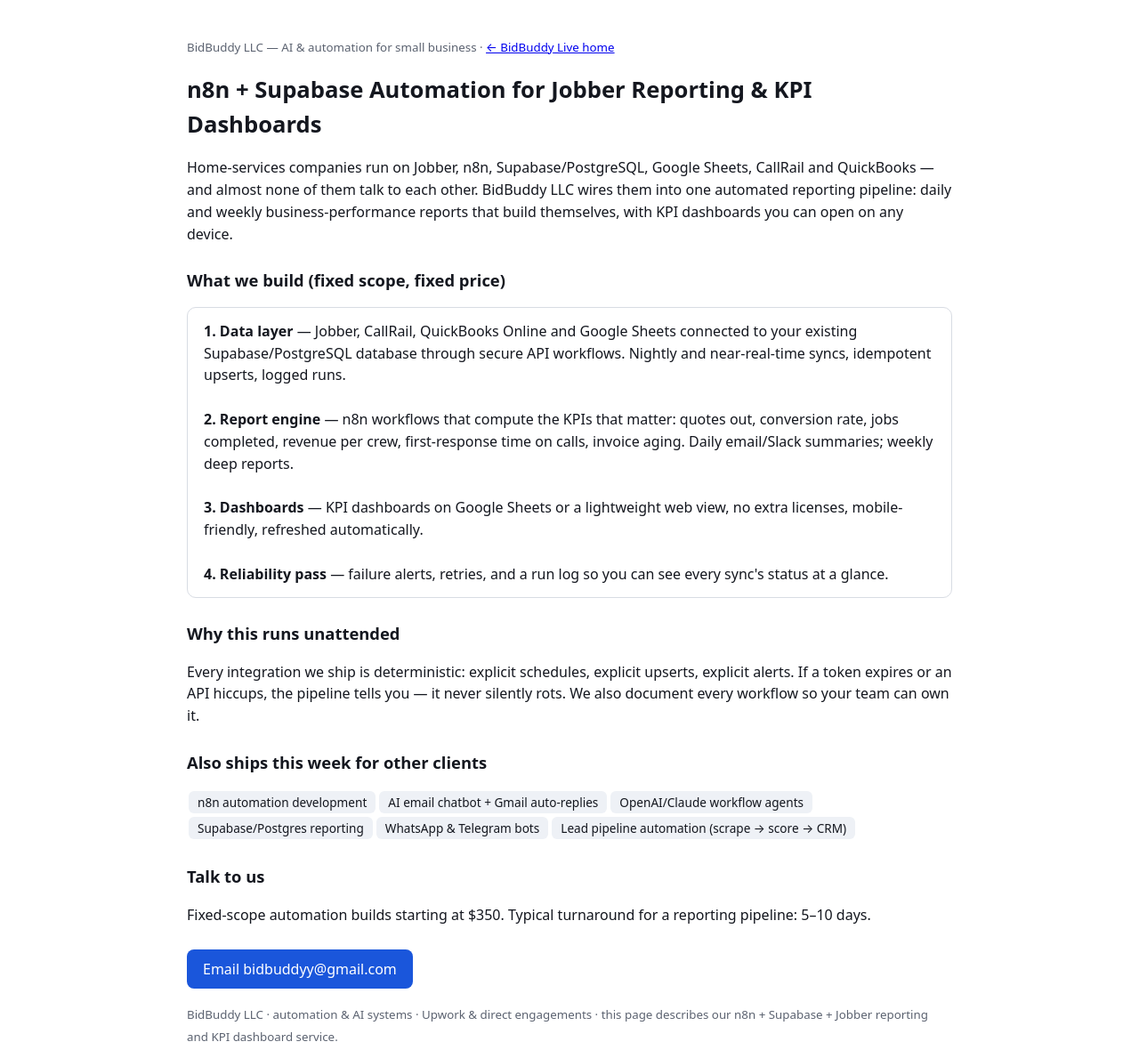
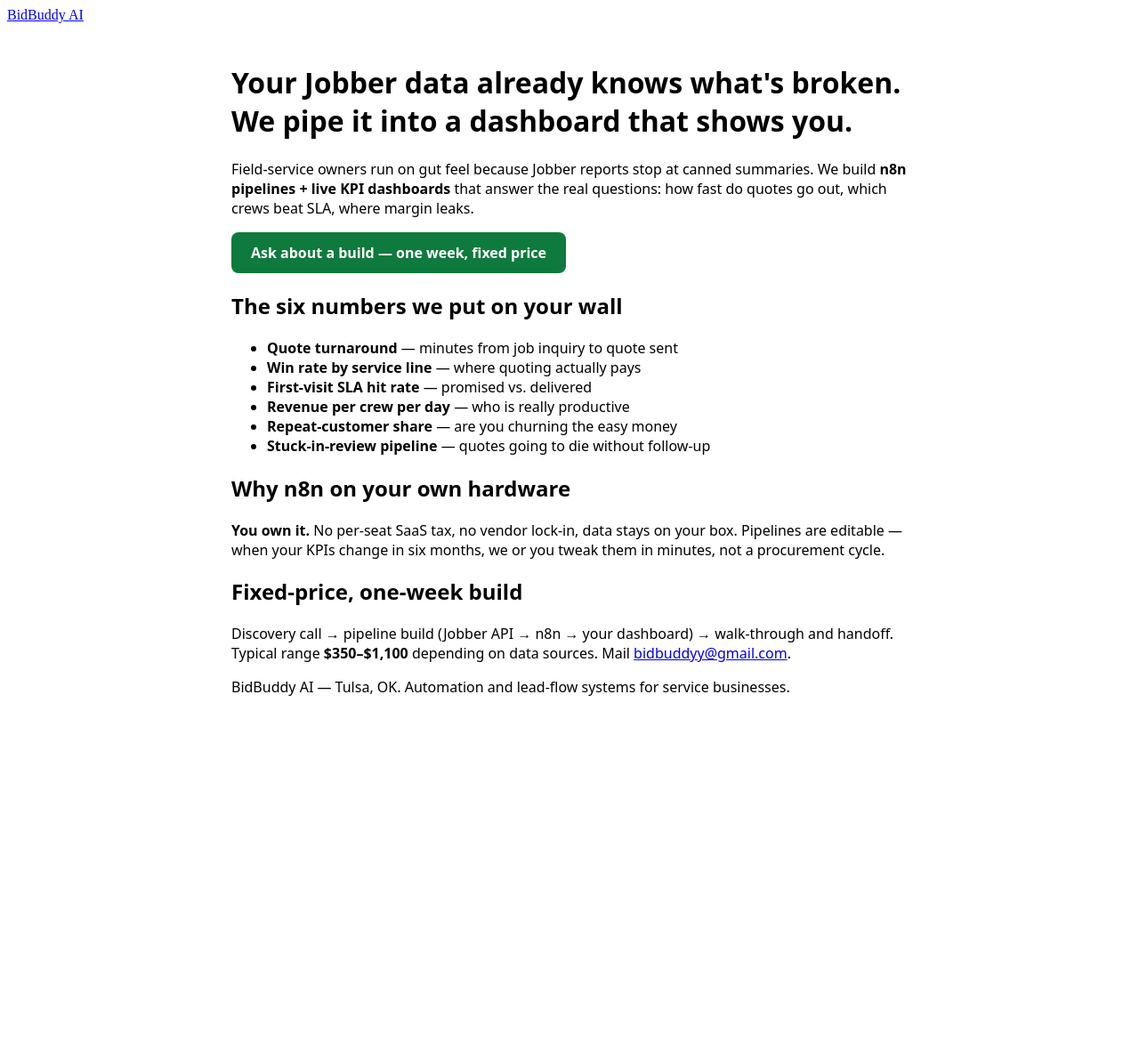
Before and after one commit to mrinnovative333-ops/bidbuddy-live, a plain HTML site: page n8n-jobber-kpi-dashboards-automation.html in a window 1280 px wide. Shown: the whole page at 89% size. After the commit the page ends 855 px from the top, so only its background shows below. Drawn offline with Linux system fonts and the light colour scheme.

Commit message:
Promo: new landing page n8n-jobber-kpi-dashboards-automation.html (Jobber KPI dashboards + automation)

```diff
--- a/n8n-jobber-kpi-dashboards-automation.html
+++ b/n8n-jobber-kpi-dashboards-automation.html
@@ -1,44 +1,38 @@
 <!doctype html>
-<html lang="en">
+<html lang='en'>
 <head>
-<meta charset="utf-8">
-<meta name="viewport" content="width=device-width, initial-scale=1">
-<title>n8n + Supabase Automation for Jobber Reporting &amp; KPI Dashboards | BidBuddy LLC</title>
-<meta name="description" content="BidBuddy LLC builds n8n workflow automation, Supabase/PostgreSQL reporting pipelines, Jobber KPI dashboards, CallRail and QuickBooks Online sync for home-services businesses. Fixed-scope, fast delivery.">
-<link rel="canonical" href="https://mrinnovative333-ops.github.io/bidbuddy-live/n8n-jobber-kpi-dashboards-automation.html">
-<style>
-body{font-family:system-ui,-apple-system,Segoe UI,Roboto,sans-serif;max-width:860px;margin:0 auto;padding:24px;line-height:1.55;color:#14171f}
-h1{font-size:1.6em;margin:.4em 0} h2{font-size:1.15em;margin-top:1.4em}
-.card{border:1px solid #d8dce3;border-radius:10px;padding:14px 18px;margin:14px 0}
-.tag{display:inline-block;background:#eef1f6;border-radius:6px;padding:2px 10px;margin:2px;font-size:.85em}
-.cta{background:#1a56db;color:#fff;border-radius:8px;padding:10px 18px;text-decoration:none;display:inline-block;margin-top:10px}
-small{color:#5b6270}
-</style>
+<meta charset='utf-8'>
+<meta name='viewport' content='width=device-width,initial-scale=1'>
+<title>n8n + Jobber KPI Dashboards — Field-Service Automation | BidBuddy AI</title>
+<meta name='description' content='We build n8n pipelines that pull your Jobber CRM data into live KPI dashboards — quote turnaround, first-visit SLA, win rate, revenue per crew — so field-service owners steer by numbers, not gut feel.'>
+<meta name='robots' content='index,follow'>
+<link rel='canonical' href='https://mrinnovative333-ops.github.io/bidbuddy-live/n8n-jobber-kpi-dashboards-automation.html'>
+<meta property='og:type' content='website'>
+<meta property='og:title' content='n8n + Jobber KPI Dashboards — Field-Service Automation | BidBuddy AI'>
+<meta property='og:description' content='Live dashboards built on n8n + Jobber: quote turnaround, SLA hit rate, win rate, revenue per crew. Built in a week, owned outright.'>
+<meta property='og:url' content='https://mrinnovative333-ops.github.io/bidbuddy-live/n8n-jobber-kpi-dashboards-automation.html'>
+<meta property='og:site_name' content='BidBuddy AI'>
 </head>
 <body>
-<p><small>BidBuddy LLC — AI &amp; automation for small business · <a href="/">← BidBuddy Live home</a></small></p>
-
-<h1>n8n + Supabase Automation for Jobber Reporting &amp; KPI Dashboards</h1>
-<p>Home-services companies run on Jobber, n8n, Supabase/PostgreSQL, Google Sheets, CallRail and QuickBooks — and almost none of them talk to each other. BidBuddy LLC wires them into one automated reporting pipeline: daily and weekly business-performance reports that build themselves, with KPI dashboards you can open on any device.</p>
-
-<h2>What we build (fixed scope, fixed price)</h2>
-<div class="card">
-<strong>1. Data layer</strong> — Jobber, CallRail, QuickBooks Online and Google Sheets connected to your existing Supabase/PostgreSQL database through secure API workflows. Nightly and near-real-time syncs, idempotent upserts, logged runs.<br><br>
-<strong>2. Report engine</strong> — n8n workflows that compute the KPIs that matter: quotes out, conversion rate, jobs completed, revenue per crew, first-response time on calls, invoice aging. Daily email/Slack summaries; weekly deep reports.<br><br>
-<strong>3. Dashboards</strong> — KPI dashboards on Google Sheets or a lightweight web view, no extra licenses, mobile-friendly, refreshed automatically.<br><br>
-<strong>4. Reliability pass</strong> — failure alerts, retries, and a run log so you can see every sync's status at a glance.
-</div>
-
-<h2>Why this runs unattended</h2>
-<p>Every integration we ship is deterministic: explicit schedules, explicit upserts, explicit alerts. If a token expires or an API hiccups, the pipeline tells you — it never silently rots. We also document every workflow so your team can own it.</p>
-
-<h2>Also ships this week for other clients</h2>
-<p><span class="tag">n8n automation development</span><span class="tag">AI email chatbot + Gmail auto-replies</span><span class="tag">OpenAI/Claude workflow agents</span><span class="tag">Supabase/Postgres reporting</span><span class="tag">WhatsApp &amp; Telegram bots</span><span class="tag">Lead pipeline automation (scrape → score → CRM)</span></p>
-
-<h2>Talk to us</h2>
-<p>Fixed-scope automation builds starting at $350. Typical turnaround for a reporting pipeline: 5–10 days.</p>
-<p><a class="cta" href="mailto:bidbuddyy@gmail.com?subject=n8n%2FJobber%20KPI%20automation">Email bidbuddyy@gmail.com</a></p>
-
-<p><small>BidBuddy LLC · automation &amp; AI systems · Upwork &amp; direct engagements · this page describes our n8n + Supabase + Jobber reporting and KPI dashboard service.</small></p>
+<header><a href='https://mrinnovative333-ops.github.io/bidbuddy-live/'>BidBuddy AI</a></header>
+<main style='max-width:760px;margin:0 auto;padding:24px 20px 64px;font-family:system-ui,sans-serif'>
+<h1>Your Jobber data already knows what's broken. We pipe it into a dashboard that shows you.</h1>
+<p class='lead'>Field-service owners run on gut feel because Jobber reports stop at canned summaries. We build <strong>n8n pipelines + live KPI dashboards</strong> that answer the real questions: how fast do quotes go out, which crews beat SLA, where margin leaks.</p>
+<p><a class='cta' href='mailto:bidbuddyy@gmail.com?subject=Dashboard%20build%20inquiry' style='display:inline-block;background:#0f7a3d;color:#fff;padding:12px 22px;border-radius:8px;font-weight:700;text-decoration:none'>Ask about a build — one week, fixed price</a></p>
+<h2>The six numbers we put on your wall</h2>
+<ul>
+<li><strong>Quote turnaround</strong> — minutes from job inquiry to quote sent</li>
+<li><strong>Win rate by service line</strong> — where quoting actually pays</li>
+<li><strong>First-visit SLA hit rate</strong> — promised vs. delivered</li>
+<li><strong>Revenue per crew per day</strong> — who is really productive</li>
+<li><strong>Repeat-customer share</strong> — are you churning the easy money</li>
+<li><strong>Stuck-in-review pipeline</strong> — quotes going to die without follow-up</li>
+</ul>
+<h2>Why n8n on your own hardware</h2>
+<p><strong>You own it.</strong> No per-seat SaaS tax, no vendor lock-in, data stays on your box. Pipelines are editable — when your KPIs change in six months, we or you tweak them in minutes, not a procurement cycle.</p>
+<h2>Fixed-price, one-week build</h2>
+<p>Discovery call → pipeline build (Jobber API → n8n → your dashboard) → walk-through and handoff. Typical range <strong>$350–$1,100</strong> depending on data sources. Mail <a href='mailto:bidbuddyy@gmail.com'>bidbuddyy@gmail.com</a>.</p>
+<footer>BidBuddy AI — Tulsa, OK. Automation and lead-flow systems for service businesses.</footer>
+</main>
 </body>
 </html>
```
